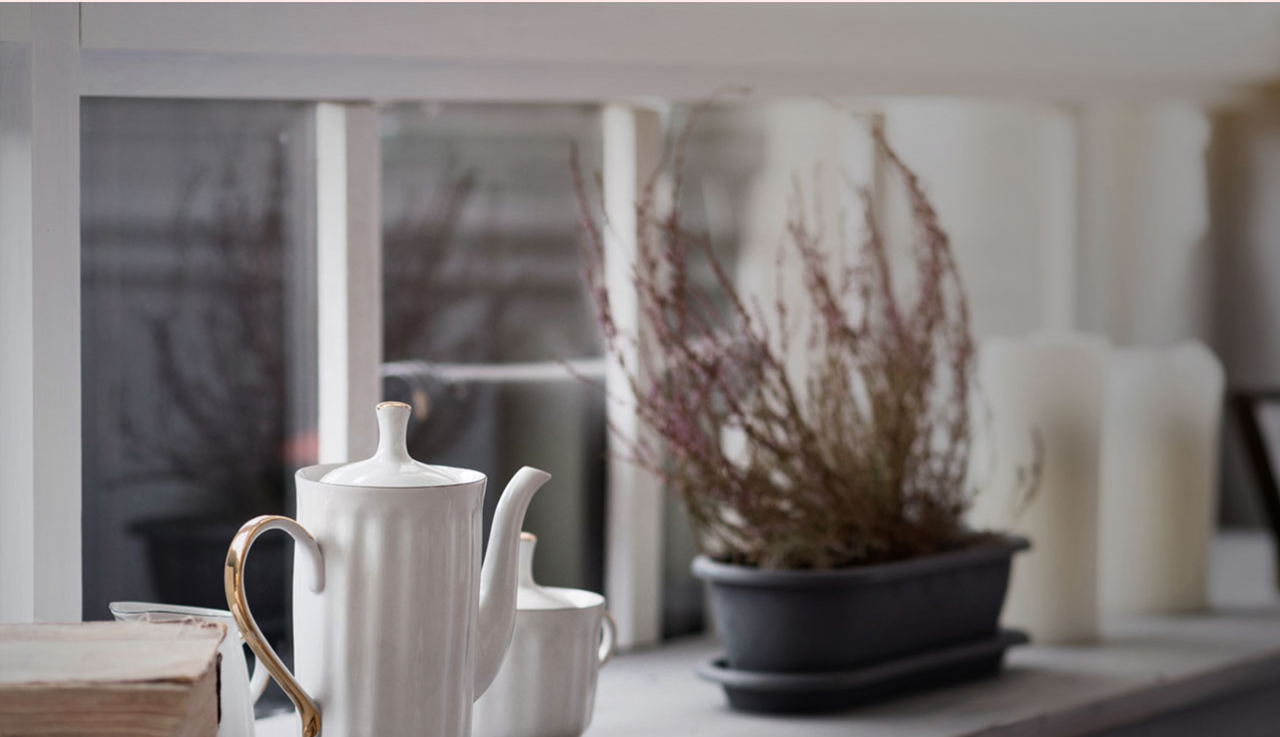
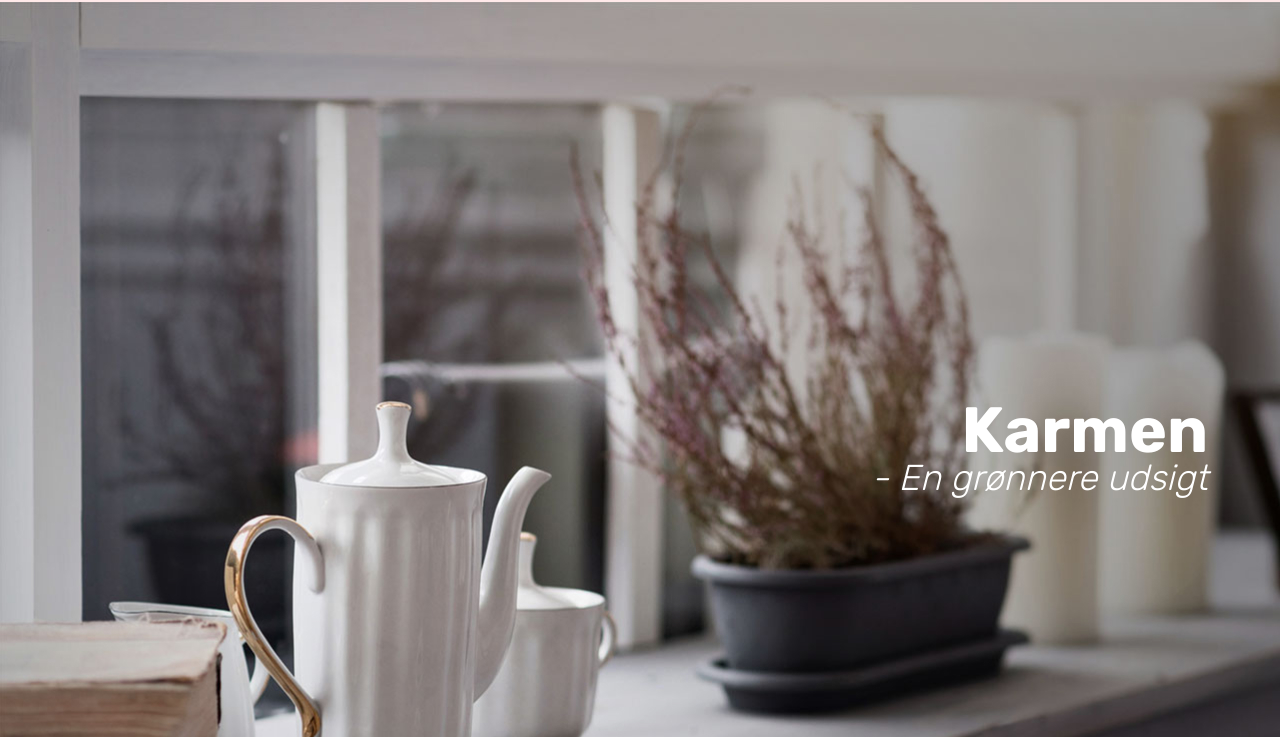
Before and after one commit to osradk/osradk.github.io, a plain HTML site: page index.html in a window 1280 px wide. Shown: the part 63-800 px from the top of the page. Drawn offline with Linux system fonts and the light colour scheme.

Commit message:
opdateret

```diff
--- a/index.html
+++ b/index.html
@@ -51,6 +51,8 @@
         <main>
             <div class="heroimage">
                 <img src="images/hero1.jpg" alt="billede af hylde med vase og bøger og tekande ">
+                <h1 class="first-h1"> Karmen</h1>
+                <h2 class="first-h2">- En grønnere udsigt</h2>
             </div>
 
 
@@ -200,7 +202,7 @@
         </main>
 
         <article class="blivinspireret">
-            <section>
+
                 <div class="instagramlogo"><img src="images/Instagramlogo.png" alt=""></div>
                 <h2>Bliv inspireret af <br>
                     <span> Billeder fra vores Instagram</span>
--- a/style.css
+++ b/style.css
@@ -41,6 +41,7 @@ nav {
   justify-content: space-around;
   align-items: center;
 
+
 }
 
 nav ul {
@@ -52,9 +53,9 @@ nav ul {
 
 }
 
-nav ul li {
+/* nav ul li {
   position: relative;
-}
+} */
 
 
 
@@ -75,7 +76,26 @@ ul li a {
 }
 
 
-
+.heroimage{
+  position: relative;
+}
+.first-h1{
+  position: absolute;
+top: 419px;
+right: 232px;
+  font-size: 64px;
+  font-weight: 700px;
+  color: #FFFFFF;
+}
+.first-h2{
+  position: absolute;
+  top: 467px;
+right: 232px;
+  font-size: 36px;
+  font-weight:300;
+  font-style: italic;
+  color: #FFFFFF;
+}
 .bestetilbud {
   background-color: #F5F7F9;
   max-width: 1440px;
@@ -568,6 +588,7 @@ input[type="email"] {
   display: none;
   background-color: #F9C4D2;
   position: absolute;
+ z-index: 1;
 }
 
 .dropdown li {
```
Also changed, not shown: betaling.html (+1 -1 lines), kurv.html (+1 -1 lines), produkt.css (+22 -17 lines), produkt.html (+5 -9 lines).
